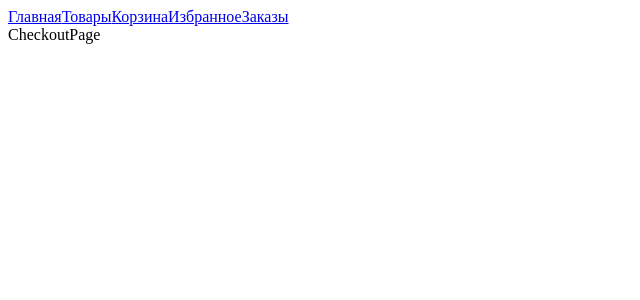
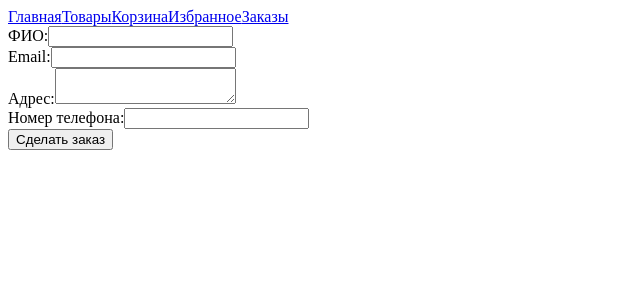
Before and after one commit to mariamorozovaa/commerce-store, a React (Vite) app: page /checkout in a window 1280 px wide. Shown: the top 300 px of the page, without its empty margins (0-640 px from the left). Built offline with nearby package versions, Linux system fonts and the light colour scheme.

Commit message:
Add OrdersPage & ordersSlice & OrderCard & validationSchemas & CheckoutPage

```diff
--- a/src/components/cart/CartSummary.jsx
+++ b/src/components/cart/CartSummary.jsx
@@ -7,7 +7,7 @@ export default function CartSummary({ items }) {
   return (
     <div className="cart-summary">
       <p>Сумма: {total.toFixed(2)}$</p>
-      <Link to="/checkout">Проверить</Link>
+      <Link to="/checkout">Заказать</Link>
     </div>
   );
 }
--- a/src/components/common/ErrorMessage.jsx
+++ b/src/components/common/ErrorMessage.jsx
@@ -1,7 +1,7 @@
 export default function ErrorMessage({ message }) {
   return (
     <div className="error-message" style={{ color: "red" }}>
-      {message}
+      ⚠️ {message}
     </div>
   );
 }
--- a/src/components/orders/OrderCard.jsx
+++ b/src/components/orders/OrderCard.jsx
@@ -1,3 +1,16 @@
-export default function OrderCard() {
-  return <div>OrderCard</div>;
+export default function OrderCard({ order }) {
+  const total = order.items.reduce((sum, item) => {
+    return (sum += item.quantity);
+  }, 0);
+
+  return (
+    <div>
+      <p>Заказ №{order.id}</p>
+      <p>Дата оформления заказа: {order.date}</p>
+      <p>Покупатель: {order.customerInfo?.name}</p>
+      <p>{total} ед. товара</p>
+      <p>Сумма: {order.total.toFixed(2)}$</p>
+      {/* <button>Посмотреть детали</button> */}
+    </div>
+  );
 }
--- a/src/pages/CheckoutPage.jsx
+++ b/src/pages/CheckoutPage.jsx
@@ -1,3 +1,75 @@
+import { useForm } from "react-hook-form";
+import { zodResolver } from "@hookform/resolvers/zod";
+import { checkoutSchema } from "../utils/validationSchemas";
+import { useDispatch, useSelector } from "react-redux";
+import { clearCart } from "../redux/slices/cartSlice";
+import { useNavigate } from "react-router-dom";
+import { addOrder } from "../redux/slices/ordersSlice";
+
 export default function CheckoutPage() {
-  return <div>CheckoutPage</div>;
+  const dispatch = useDispatch();
+  const navigate = useNavigate();
+  const cartItems = useSelector((state) => state.cart.items);
+
+  const {
+    register,
+    handleSubmit,
+    formState: { errors },
+  } = useForm({
+    resolver: zodResolver(checkoutSchema),
+  });
+
+  const onSubmit = (data) => {
+    const total = cartItems.reduce((sum, item) => {
+      return sum + item.price * item.quantity;
+    }, 0);
+
+    const options = {
+      year: "numeric",
+      month: "long",
+      day: "numeric",
+    };
+    const order = {
+      id: Number(new Date()),
+      customerInfo: data,
+      items: cartItems,
+      total: total,
+      date: new Date().toLocaleDateString("ru-RU", options),
+    };
+    dispatch(addOrder(order));
+    dispatch(clearCart());
+    navigate("/orders");
+  };
+
+  return (
+    <div>
+      <form onSubmit={handleSubmit(onSubmit)}>
+        <div>
+          <label>ФИО:</label>
+          <input {...register("name")} />
+          {errors.name && <span>{errors.name.message}</span>}
+        </div>
+
+        <div>
+          <label>Email:</label>
+          <input {...register("email")} type="email" />
+          {errors.email && <span>{errors.email.message}</span>}
+        </div>
+
+        <div>
+          <label>Адрес:</label>
+          <textarea {...register("address")} />
+          {errors.address && <span>{errors.address.message}</span>}
+        </div>
+
+        <div>
+          <label>Номер телефона:</label>
+          <input {...register("phone")} />
+          {errors.phone && <span>{errors.phone.message}</span>}
+        </div>
+
+        <button type="submit">Сделать заказ</button>
+      </form>
+    </div>
+  );
 }
--- a/src/pages/OrdersPage.jsx
+++ b/src/pages/OrdersPage.jsx
@@ -1,3 +1,15 @@
+import { useSelector } from "react-redux";
+import OrderCard from "../components/orders/OrderCard";
+
 export default function OrdersPage() {
-  return <div>OrdersPage</div>;
+  const orders = useSelector((state) => state.orders.orders);
+  if (orders.length === 0) return <p>У вас нет заказов</p>;
+
+  return (
+    <div>
+      {orders.map((order) => (
+        <OrderCard key={order.id} order={order} />
+      ))}
+    </div>
+  );
 }
--- a/src/redux/slices/ordersSlice.js
+++ b/src/redux/slices/ordersSlice.js
@@ -0,0 +1,18 @@
+import { createSlice } from "@reduxjs/toolkit";
+
+const initialState = {
+  orders: [],
+};
+
+const ordersSlice = createSlice({
+  name: "orders",
+  initialState,
+  reducers: {
+    addOrder: (state, action) => {
+      state.orders.push(action.payload);
+    },
+  },
+});
+
+export default ordersSlice.reducer;
+export const { addOrder } = ordersSlice.actions;
--- a/src/redux/store.js
+++ b/src/redux/store.js
@@ -2,12 +2,14 @@ import { configureStore } from "@reduxjs/toolkit";
 import cartReducer from "./slices/cartSlice";
 import wishlistReducer from "./slices/wishlistSlice";
 import { productsApi } from "./api/productsApi";
+import ordersReducer from "./slices/ordersSlice";
 
 export const store = configureStore({
   reducer: {
     cart: cartReducer,
     wishlist: wishlistReducer,
     [productsApi.reducerPath]: productsApi.reducer,
+    orders: ordersReducer,
   },
   middleware: (getDefaultMiddleware) => getDefaultMiddleware().concat(productsApi.middleware),
 });
--- a/src/utils/validationSchemas.js
+++ b/src/utils/validationSchemas.js
@@ -0,0 +1,8 @@
+import z from "zod";
+
+export const checkoutSchema = z.object({
+  name: z.string().min(2, "Name must be at least 2 characters"),
+  email: z.string().email("Invalid email address"),
+  address: z.string().min(10, "Address must be at least 10 characters"),
+  phone: z.string().regex(/^\+?[0-9]{10,}$/, "Invalid phone number"),
+});
```
